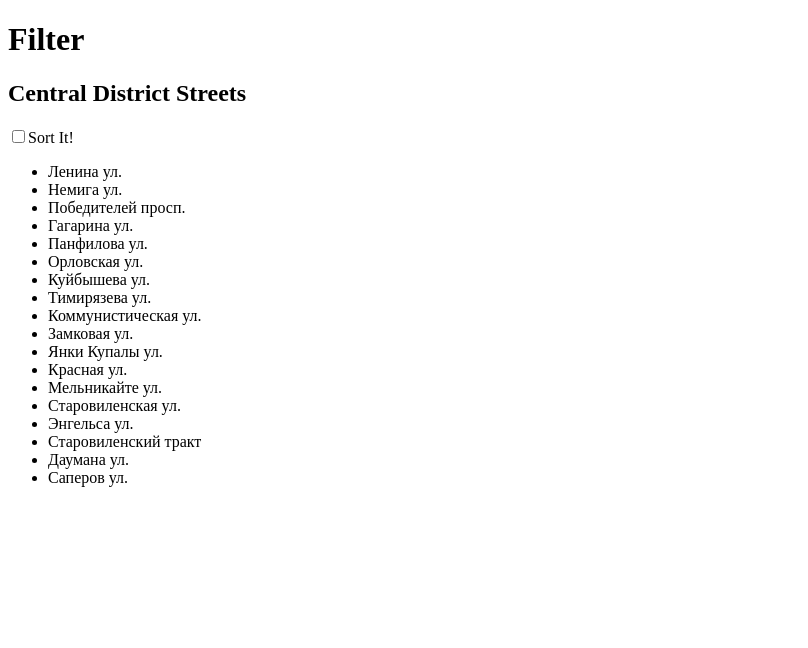
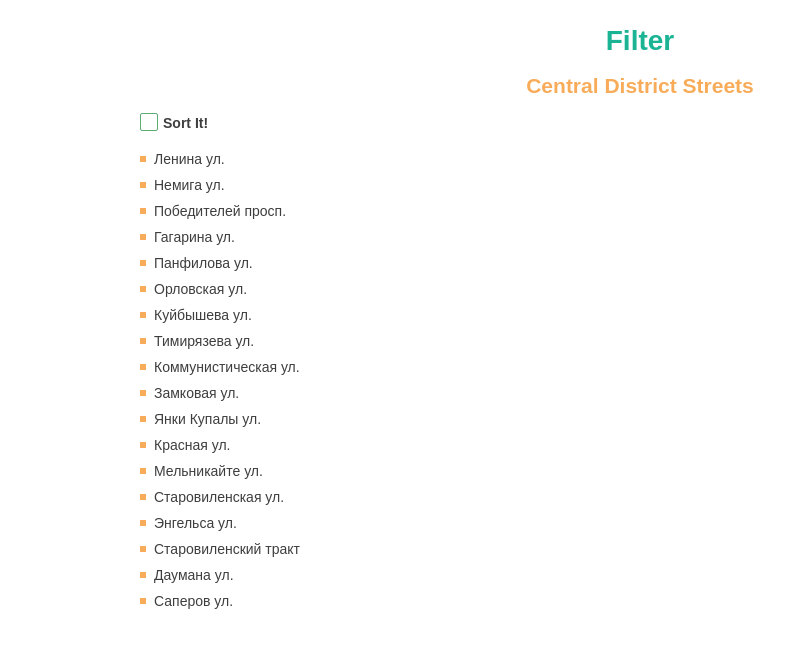
Before and after one commit to 7721121/fd3-yurkevich, a React app in the folder filter-server/: page / in a window 1280 px wide. Shown: the top 648 px of the page, without its empty margins (0-808 px from the left). Built offline with nearby package versions, Linux system fonts and the light colour scheme.

Commit message:
fd3-iy: #2 Filter - added for checkbox sorting

```diff
--- a/filter-server/components/FilterAndSort.js
+++ b/filter-server/components/FilterAndSort.js
@@ -11,39 +11,43 @@ class FilterAndSort extends React.Component {
   };
 
   state = {
-    isSorted: this.props.defsorted
+    isSorted: this.props.defsorted,
+    streetsForSort: this.props.streets
   }
 
   checkboxChangeState = () => {
+
       this.setState( {isSorted: !this.state.isSorted} );
+
+      if (this.state.isSorted === false){
+        var sortedStreets = this.state.streetsForSort.slice(0);
+        sortedStreets.sort(function(a,b) {
+          return a.name < b.name ? -1 : a.name > b.name ? 1 : 0;
+        });
+        this.setState( {streetsForSort: sortedStreets} );
+
+      }else{
+        this.setState( {streetsForSort: this.props.streets} );
+      }
   }
 
   render() {
 
-  if (this.state.isSorted){
-    alert('sdsf');
-  }else{
-    var streetsList=this.props.streets.map( v =>
-        <li key={v.code}>{v.name}</li>
-    );
-  }
-
-
+  var streetsList = this.state.streetsForSort.map( v =>
+      <li key={v.id}>{v.name}</li>
+  );
     return (
       <div className='FilterAndSort'>
         <h1>Filter</h1>
         <h2>Central District Streets</h2>
-        <label>
-          <input type="checkbox" onChange={this.checkboxChangeState} />
-          Sort It!
-        </label>
+        <div className="checkbox-block">
+          <input type="checkbox" id="sort" onChange={this.checkboxChangeState} />
+          <label htmlFor="sort">Sort It!</label>
+        </div>
         <ul className='street-list'>{streetsList}</ul>
       </div>
-    )
-    ;
-
+    );
   }
-
 }
 
 export default FilterAndSort;
--- a/filter-server/components/styles/FilterAndSort.css
+++ b/filter-server/components/styles/FilterAndSort.css
@@ -1,12 +1,117 @@
-.VotesBlock
-{
-  border: double gray 3px;
-  width: 180px;
-  padding: 3px 7px;
-  background-color: #F0F0F0;
+html, body, table, tbody, tfoot, thead, tr, th, td {
+  margin: 0;
+  padding: 0;
+  border: 0;
+  outline: 0;
+  vertical-align: baseline;
+  background: transparent;
+  font-size: 100%
 }
 
-.VotesBlock .Answers
-{
-  padding-top: 5px;
+h1,
+h2{
+  text-align: center;
+  margin-bottom: 8px;
+  color: #1ab394;
 }
+
+h2  {
+  color: #f8ac59;
+}
+
+a {
+  margin: 0;
+  padding: 0;
+  font-size: 100%;
+  vertical-align: baseline;
+  background: transparent
+}
+
+img {
+  border: none;
+  max-width: 100%;
+}
+
+* {
+  outline: none;
+  margin: 0;
+  padding: 0
+}
+
+body {
+  margin: 0;
+  padding: 0;
+  width: 100%;
+  height: 100%;
+  color: #3E3E3E;
+  font-family: arial, sans-serif;
+  font-size: 14px;
+  line-height: 1.5;
+  position: relative
+}
+
+html {
+  height: 100%
+}
+
+a {
+  color: #5dac73;
+  text-decoration: none
+}
+
+#container {
+  margin: 20px auto;
+  max-width: 1000px;
+}
+
+ul {
+  list-style: none;
+  margin: 15px 0;
+}
+
+li{
+  margin: 5px 0;
+}
+
+li:before {
+  content: '';
+  display: inline-block;
+  width: 6px;
+  height: 6px;
+  position: relative;
+  margin-right: 8px;
+  background: #f8ac59;
+  top: -2px;
+}
+
+.FilterAndSort-checkbox {
+  font-weight: bold;
+}
+
+input[type=checkbox] {
+  position: absolute;
+  clip: rect(0, 0, 0, 0);
+}
+
+label {
+  cursor: pointer;
+  font-weight: bold;
+}
+label:before {
+  content: " ";
+  display: inline-block;
+  width: 16px;
+  height: 16px;
+  border: 1px solid #5dac73;
+  border-radius: 2px;
+  position: relative;
+  top: 3px;
+  margin-right: 5px;
+  transition: background .3s ease-out;
+}
+label:hover:before{
+  background: #eee;
+}
+input[type=checkbox]:checked + label:before {
+  background: #5dac73;
+}
```
